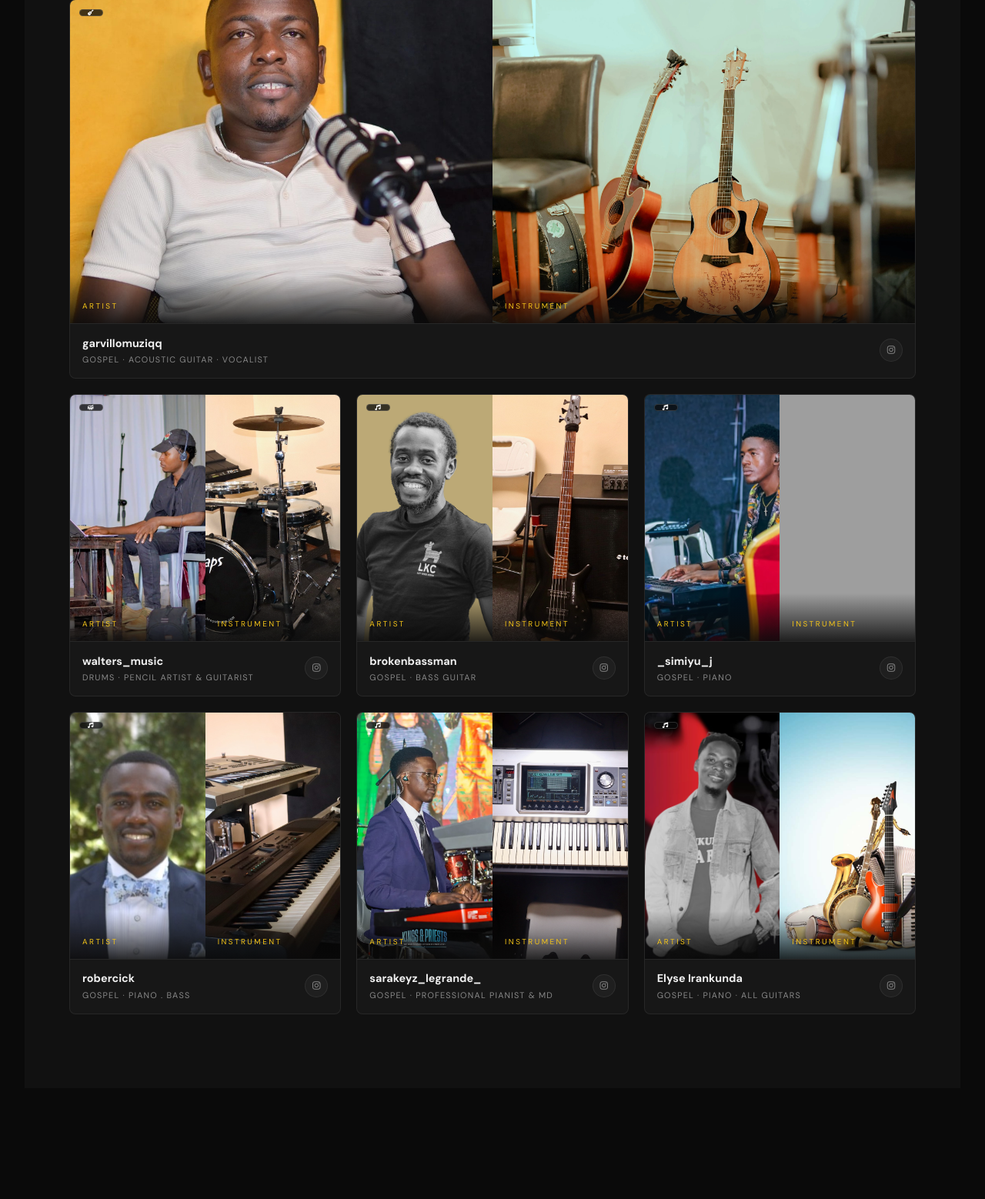
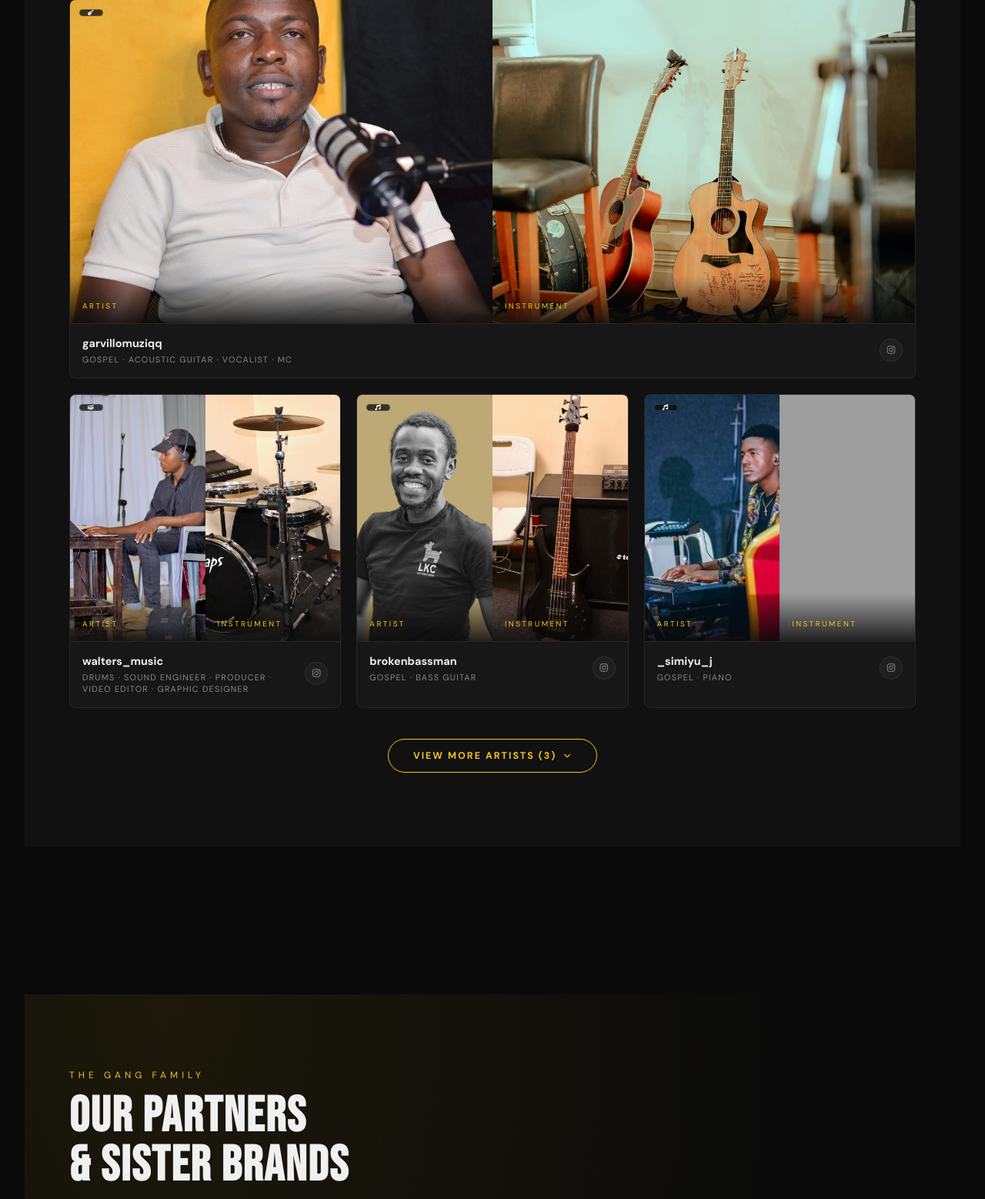
Before and after one commit to mcbarasa/sauti, a Laravel app: page / in a window 1280 px wide. Shown: the part 4013-5571 px from the top of the page at 77% size. Run offline with Laravel 12, Linux system fonts and the light colour scheme; data that the repository does not hold is empty; parts of the project's set-up code (start-up, migrations or seed data) failed here and were passed over; grey boxes are pictures that could not be loaded.

Commit message:
Artists style and function edits

```diff
--- a/resources/views/bookings/artists.blade.php
+++ b/resources/views/bookings/artists.blade.php
@@ -215,6 +215,50 @@
     background: var(--yellow-bg);
   }
 
+  /* ══ SHOW MORE / LESS (NEW) ════════════════════ */
+  /* Extra artists are hidden until the grid is expanded */
+  #artists .artist-card.artist-extra { display: none; }
+  #artists .artist-grid.expanded .artist-card.artist-extra {
+    display: block;
+    animation: artistFadeUp 0.6s ease both;
+  }
+  #artists .artist-grid.expanded .artist-card.featured.artist-extra { display: block; }
+
+  @keyframes artistFadeUp {
+    from { opacity: 0; transform: translateY(24px); }
+    to   { opacity: 1; transform: translateY(0); }
+  }
+
+  #artists .artist-more-wrap {
+    display: flex;
+    justify-content: center;
+    margin-top: 2.5rem;
+  }
+  #artists .artist-more-btn {
+    display: inline-flex;
+    align-items: center;
+    gap: 0.6rem;
+    background: transparent;
+    color: var(--yellow);
+    border: 1px solid var(--yellow);
+    border-radius: 30px;
+    padding: 0.8rem 2rem;
+    font-size: 0.78rem;
+    font-weight: 700;
+    letter-spacing: 2px;
+    text-transform: uppercase;
+    cursor: pointer;
+    font-family: inherit;
+    transition: background 0.25s ease, color 0.25s ease, transform 0.25s ease;
+  }
+  #artists .artist-more-btn:hover {
+    background: var(--yellow);
+    color: #0A0A0A;
+    transform: translateY(-2px);
+  }
+  #artists .artist-more-btn i { transition: transform 0.3s ease; }
+  #artists .artist-more-btn.is-open i { transform: rotate(180deg); }
+
   /* ══ MODAL ════════════════════════════════════ */
   .artist-modal-overlay {
     position: fixed; inset: 0;
@@ -401,7 +445,6 @@
     <p class="section-sub reveal">Some of the artists who have visited and used out studios, Come rehearse with us and let the family keep on growing.</p>
 
     {{-- ── Artist Grid ── --}}
-    <div class="artist-grid">
 
       {{-- DATA: each artist --}}
       @php
@@ -409,7 +452,7 @@
         [
           'featured'     => true,
           'name'         => 'garvillomuziqq',
-          'genre'        => 'Gospel · Acoustic Guitar · Vocalist',
+          'genre'        => 'Gospel · Acoustic Guitar · Vocalist · Mc',
           'instrument'   => 'Guitar',
           'icon'         => 'fa-guitar',
           'artist_img'   => asset('art/garvillo.WebP'),
@@ -417,14 +460,14 @@
           'initials'     => 'GM',
           'color'        => 'rgba(245,197,24,0.15)',
           'text_color'   => 'var(--yellow)',
-          'bio'          => 'Nairobi\'s most versatile lead musician Piano,Guitarist(Acoustic), Vocalist, Song Writer and music arranger, Watumishi podcast host __ A podcast for musicians too where by they talk about their journey.',
+          'bio'          => 'Nairobi\'s most versatile lead musician Piano,Guitarist(Acoustic), Mc, Vocalist, Song Writer and music arranger, Watumishi podcast host __ A podcast for musicians too where by they talk about their journey.',
           'instagram'    => 'https://instagram.com/garvillomuziqq',
           'phone'        => '+254 707 030 935',
         ],
         [
           'featured'     => false,
           'name'         => 'walters_music',
-          'genre'        => 'Drums · Pencil Artist & Guitarist',
+          'genre'        => 'Drums · Sound Engineer · Producer · Video Editor · Graphic Designer',
           'instrument'   => 'Drums',
           'icon'         => 'fa-drum',
           'artist_img'   => asset('art/walter.WebP'),
@@ -511,11 +554,66 @@
           'instagram'    => 'https://instagram.com/irankunda.elyse',
           'phone'        => '+254 741 935 868',
         ],
+
+
+        // [
+        //   'featured'     => false,
+        //   'name'         => 'placeholder_artist_1',
+        //   'genre'        => 'Gospel · Drums',
+        //   'instrument'   => 'Drums',
+        //   'icon'         => 'fa-drum',
+        //   'artist_img'   => asset('art/walter.WebP'),
+        //   'instrument_img'=> asset('img/drums.jpeg'),
+        //   'initials'     => 'P1',
+        //   'color'        => 'rgba(100,100,255,0.12)',
+        //   'text_color'   => '#9090FF',
+        //   'bio'          => 'Placeholder bio — replace with this artist\'s real story before going live.',
+        //   'instagram'    => 'https://instagram.com/',
+        //   'phone'        => '+254 700 000 001',
+        // ],
+        // [
+        //   'featured'     => false,
+        //   'name'         => 'placeholder_artist_2',
+        //   'genre'        => 'Gospel · Bass Guitar',
+        //   'instrument'   => 'Bass',
+        //   'icon'         => 'fa-music',
+        //   'artist_img'   => asset('art/bass.WebP'),
+        //   'instrument_img'=> asset('img/bass.jpeg'),
+        //   'initials'     => 'P2',
+        //   'color'        => 'rgba(30,180,120,0.15)',
+        //   'text_color'   => '#30C080',
+        //   'bio'          => 'Placeholder bio — replace with this artist\'s real story before going live.',
+        //   'instagram'    => 'https://instagram.com/',
+        //   'phone'        => '+254 700 000 002',
+        // ],
+        // [
+        //   'featured'     => false,
+        //   'name'         => 'placeholder_artist_3',
+        //   'genre'        => 'Gospel · Piano',
+        //   'instrument'   => 'Piano',
+        //   'icon'         => 'fa-music',
+        //   'artist_img'   => asset('art/junior.WebP'),
+        //   'instrument_img'=> asset('img/photo3.WebP'),
+        //   'initials'     => 'P3',
+        //   'color'        => 'rgba(90,158,229,0.15)',
+        //   'text_color'   => '#5A9EE5',
+        //   'bio'          => 'Placeholder bio — replace with this artist\'s real story before going live.',
+        //   'instagram'    => 'https://instagram.com/',
+        //   'phone'        => '+254 700 000 003',
+        // ],
       ];
+
+      // How many artists show before "View More" is clicked
+      // (featured card + 3 = 4). Change this number to show more/less.
+      $visibleCount = 4;
+      $extraCount   = max(count($artists) - $visibleCount, 0);
       @endphp
 
+    <div class="artist-grid" id="artistGrid">
+
       @foreach($artists as $i => $artist)
-      <div class="artist-card reveal {{ $artist['featured'] ? 'featured' : '' }}"
+      <div class="artist-card {{ $i < $visibleCount ? 'reveal' : 'artist-extra' }} {{ $artist['featured'] ? 'featured' : '' }}"
+           @if($i >= $visibleCount) style="animation-delay: {{ ($i - $visibleCount) * 0.08 }}s;" @endif
            onclick="openArtistModal({{ $i }})">
 
         {{-- Split panels --}}
@@ -578,6 +676,18 @@
       @endforeach
 
     </div>{{-- /artist-grid --}}
+
+    {{-- View more / less button --}}
+    @if($extraCount > 0)
+    <div class="artist-more-wrap">
+      <button type="button" class="artist-more-btn" id="artistMoreBtn"
+              data-count="{{ $extraCount }}" onclick="toggleArtists()">
+        <span id="artistMoreText">View More Artists ({{ $extraCount }})</span>
+        <i class="fas fa-chevron-down fa-xs"></i>
+      </button>
+    </div>
+    @endif
+
   </div>
 </section>
 
@@ -661,4 +771,22 @@ document.addEventListener('keydown', e => {
     document.body.style.overflow = '';
   }
 });
+
+// ── View more / View less toggle ──
+function toggleArtists() {
+  const grid = document.getElementById('artistGrid');
+  const btn  = document.getElementById('artistMoreBtn');
+  const text = document.getElementById('artistMoreText');
+  const open = grid.classList.toggle('expanded');
+
+  btn.classList.toggle('is-open', open);
+  text.textContent = open
+    ? 'Show Less'
+    : `View More Artists (${btn.dataset.count})`;
+
+  // When collapsing, bring the section back into view
+  if (!open) {
+    document.getElementById('artists').scrollIntoView({ behavior: 'smooth', block: 'start' });
+  }
+}
 </script>
```
